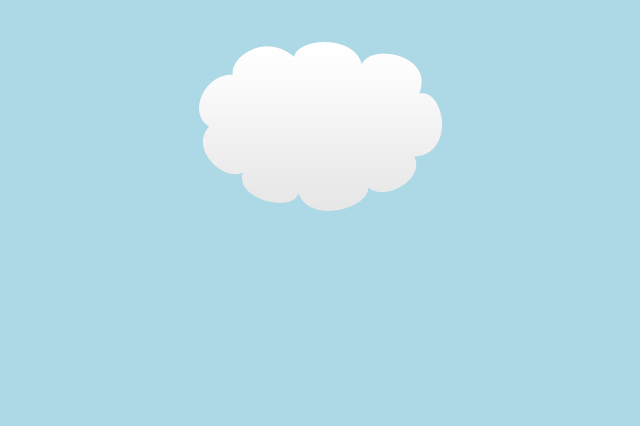
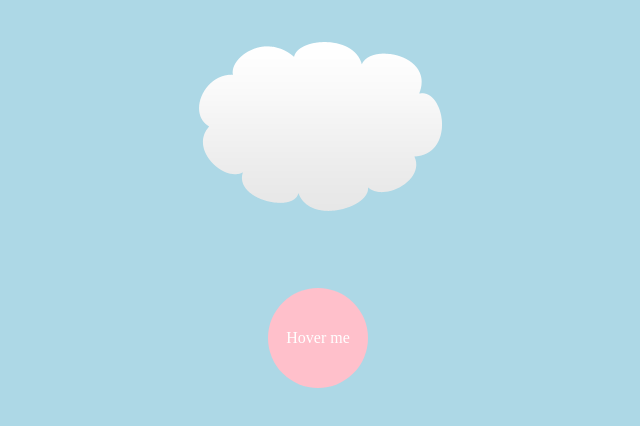
Before and after one commit to azizakbarov/CSS-Animation-, a plain HTML site: page index.html in a window 1280 px wide. Shown: the whole page, without its empty margins (322-962 px from the left). Drawn offline with Linux system fonts and the light colour scheme.

Commit message:
Transitions

```diff
--- a/index.html
+++ b/index.html
@@ -1,15 +1,20 @@
 <!DOCTYPE html>
 <html lang="en">
+
 <head>
     <meta charset="UTF-8">
     <meta http-equiv="X-UA-Compatible" content="IE=edge">
     <meta name="viewport" content="width=device-width, initial-scale=1.0">
-    <link rel="stylesheet" href="styles.css">
+    <link rel="stylesheet" href="styles.css" type="text/css">
+    <title>Basket Example</title>
 </head>
+
 <body>
     <div class="wrapper">
         <img src="mario-examples/img/cloud.png" alt="">
+        <div class="circle">Hover me</div>
     </div>
 
 </body>
+
 </html>
--- a/styles.css
+++ b/styles.css
@@ -8,3 +8,20 @@ body {
   padding: 20px;
   box-sizing: border-box;
 }
+
+.circle {
+  width: 100px;
+  padding: 50px 0;
+  line-height: 0;
+  margin: 60px auto;
+  background: pink;
+  color: white;
+  border-radius: 50px;
+  cursor: pointer;
+  transition: background 1s, transform 0.3s 1s;
+}
+
+.circle:hover {
+  background: salmon;
+  transform: rotate(360deg);
+}
```
Also changed, not shown: 1 other file.
